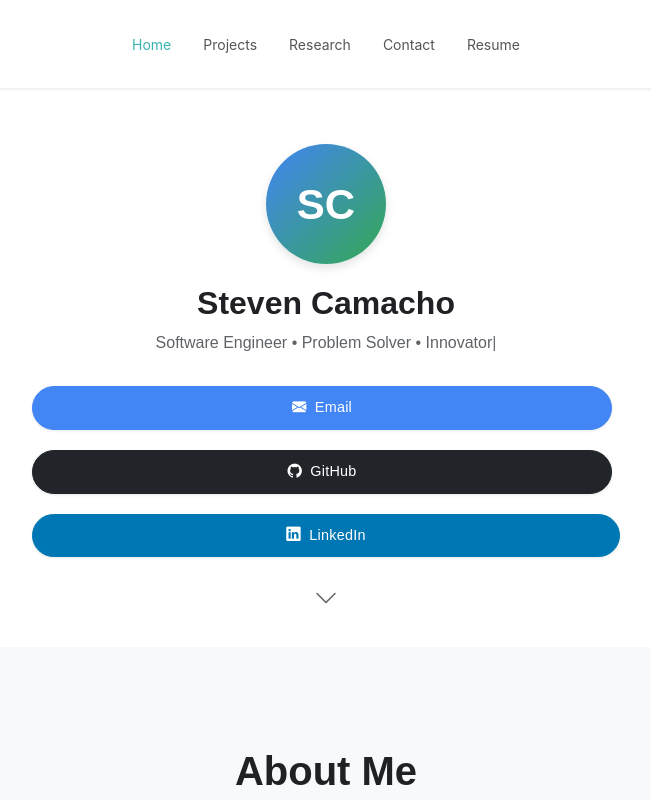
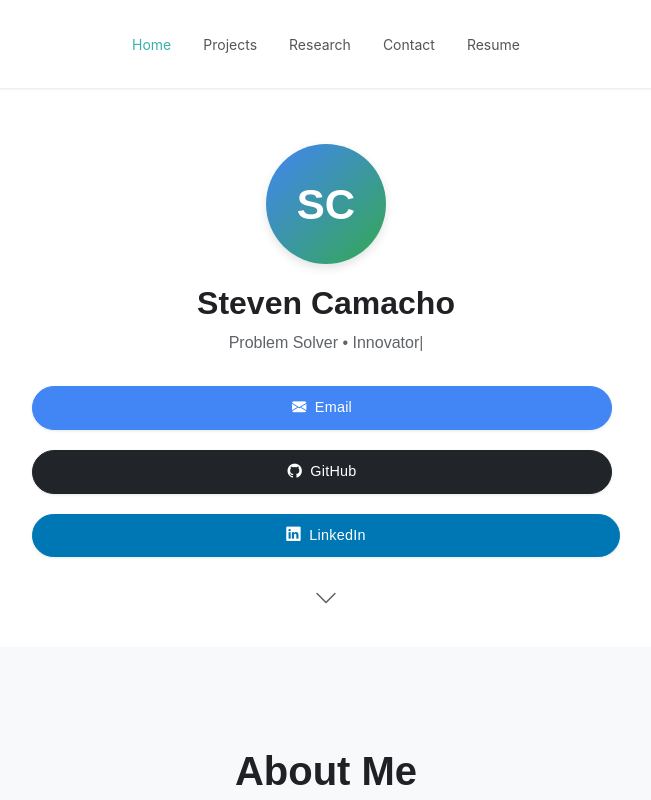
Before and after one commit to stevenc15/Personal_Portfolio, a React (Create React App) app: page / in a window 1280 px wide. Shown: the top 800 px of the page, without its empty margins (314-965 px from the left). Built offline with nearby package versions, Linux system fonts and the light colour scheme; a web font is replaced by a local one.

Commit message:
Update Home.js

```diff
--- a/src/pages/Home.js
+++ b/src/pages/Home.js
@@ -9,7 +9,7 @@ import { useApp } from '../components/appContext.js';
 
 const HomePage = () => {
     const [typingText, setTypingText] = useState("");
-    const fullText = "Software Engineer • Problem Solver • Innovator";
+    const fullText = "Problem Solver • Innovator";
     const [activeSection, setActiveSection] = useState("about");
 
     // Typing animation effect
```
